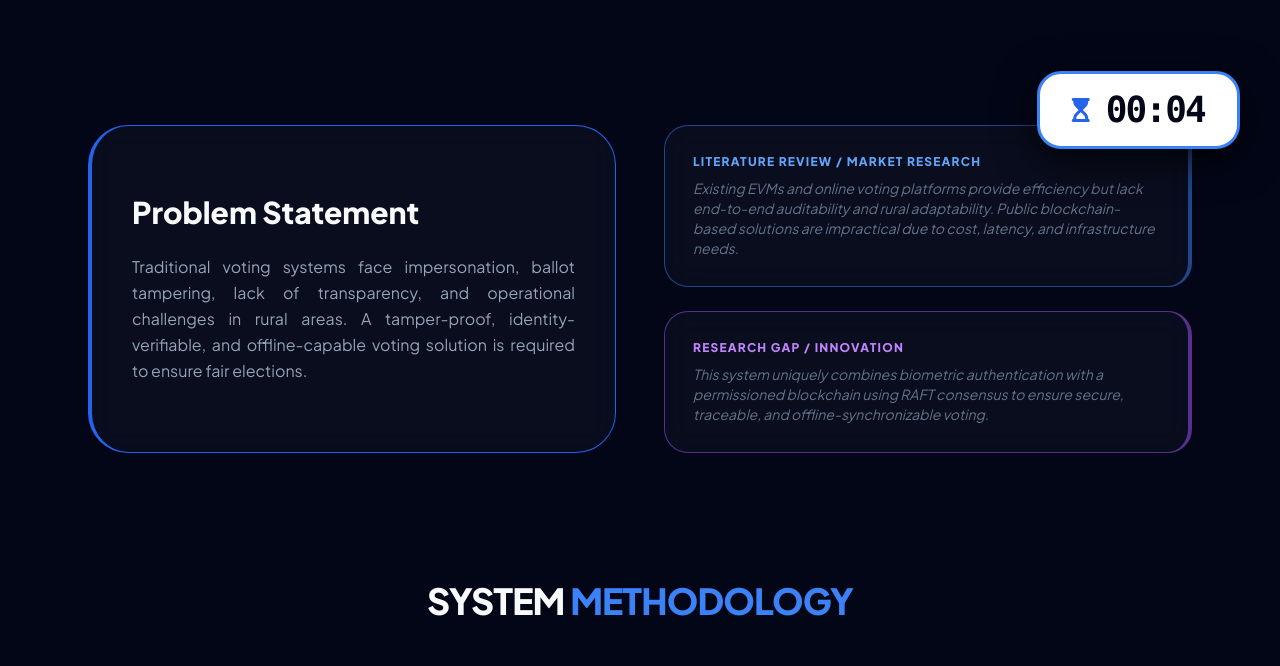
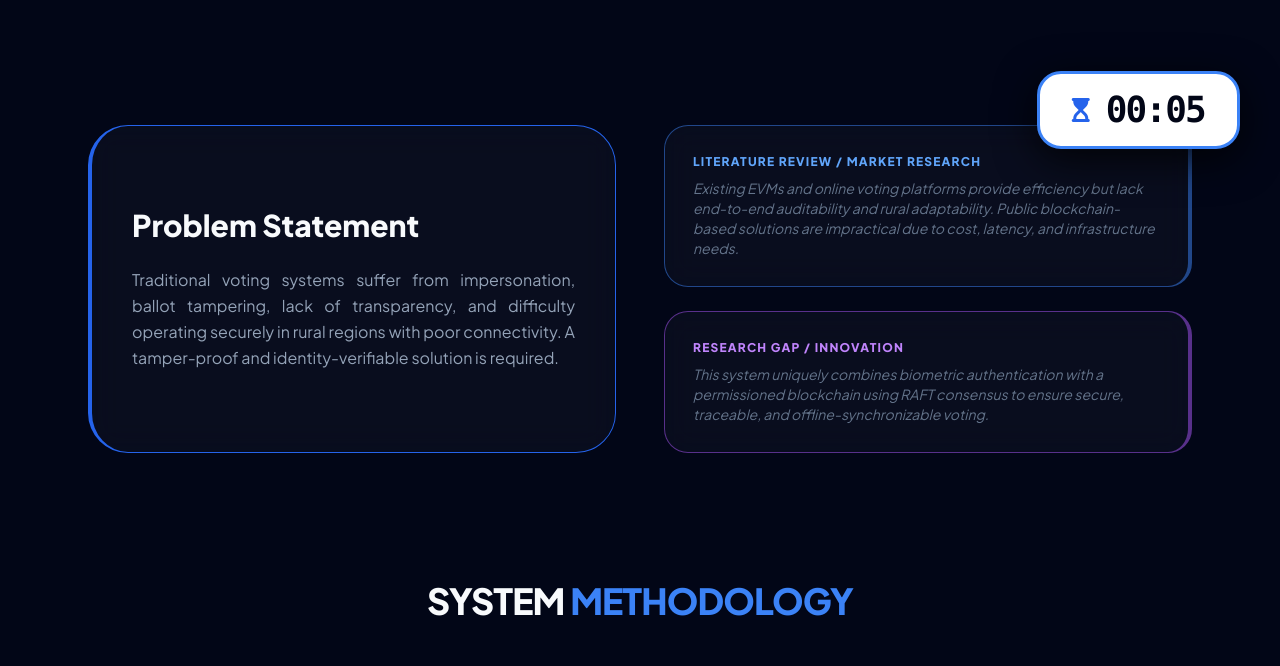
Before and after one commit to Psyfi4/Blockchain-Voting-System, a plain HTML site: page index.html in a window 1280 px wide. Shown: the part 611-1277 px from the top of the page. Drawn offline with nearby package versions, Linux system fonts and the light colour scheme.

Commit message:
Fix HTML structure and improve timer functionality

```diff
--- a/index.html
+++ b/index.html
@@ -31,7 +31,7 @@
         <div class="flex items-center gap-4">
             <div class="bg-white p-1 rounded flex items-center justify-center shadow-md" style="height: 48px; width: 48px;">
                 <img src="mujlogo.jpg" alt="MUJ" class="h-full w-auto object-contain" onerror="this.src='https://via.placeholder.com/50?text=MUJ'">
-
+            </div>
             <div class="flex flex-col text-left">
                 <span class="text-xl font-black text-white leading-none uppercase tracking-tighter">PBL <span class="text-blue-500 italic">2026</span></span>
                 <span class="text-[9px] text-slate-400 font-bold uppercase tracking-widest mt-1">Dept. of Computer Science & Engineering</span>
@@ -49,35 +49,27 @@
 
         <section class="text-center">
             <div class="inline-block px-4 py-1 border border-slate-800 rounded-full text-slate-500 text-[10px] font-mono mb-6 uppercase tracking-widest">ID: [23FE10CSE00598]</div>
-            <h1 class="text-6xl md:text-7xl font-extrabold mb-8 uppercase leading-tight"><span class="gradient-text uppercase">[Votingo - Biometric Authenticated Blockchain Voting System]</span></h1>
+            <h1 class="text-6xl md:text-7xl font-extrabold mb-8 uppercase leading-tight"><span class="gradient-text uppercase">[Votingo-Biometric Authenticated Blockchain Voting System]</span></h1>
             <p class="text-slate-400 max-w-2xl mx-auto italic text-lg leading-relaxed border-l-2 border-blue-500/30 pl-6 text-left">
-                "This project develops a secure digital voting system by integrating
-face recognition with a permissioned blockchain to eliminate duplicate
-voting, prevent manipulation, and enable voting even in low-connectivity
-rural environments."
-            </p>
+                "This project develops a secure digital voting system by integrating face recognition with a permissioned blockchain to eliminate duplicate voting, prevent manipulation, and enable voting even in low-connectivity rural environments."</p>
         </section>
 
         <section id="problem" class="grid md:grid-cols-2 gap-12 items-stretch">
             <div class="glass p-10 rounded-[2.5rem] flex flex-col justify-center border-l-4 border-blue-600">
                 <h2 class="text-3xl font-extrabold mb-6">Problem Statement</h2>
-                <p class="text-slate-400 leading-relaxed text-justify">Traditional voting systems face impersonation, ballot tampering,
-lack of transparency, and operational challenges in rural areas.
-A tamper-proof, identity-verifiable, and offline-capable voting
-solution is required to ensure fair elections.</p>
+                <p class="text-slate-400 leading-relaxed text-justify">Traditional voting systems suffer from impersonation, ballot tampering, lack of transparency, and difficulty operating securely in rural regions with poor connectivity. A tamper-proof and identity-verifiable solution is required.
+                </p>
             </div>
             <div class="space-y-6">
                 <div class="glass p-7 rounded-3xl border-r-4 border-blue-500/50">
                     <h3 class="text-blue-400 font-bold text-xs uppercase tracking-widest mb-2">Literature Review / Market Research</h3>
-                    <p class="text-sm text-slate-500 italic">Existing EVMs and online voting platforms provide efficiency but lack
-end-to-end auditability and rural adaptability. Public blockchain-based
-solutions are impractical due to cost, latency, and infrastructure needs.</p>
+                    <p class="text-sm text-slate-500 italic">Existing EVMs and online voting platforms provide efficiency but lack end-to-end auditability and rural adaptability. Public blockchain-based solutions are impractical due to cost, latency, and infrastructure needs.
+</p>
                 </div>
                 <div class="glass p-7 rounded-3xl border-r-4 border-purple-500/50">
                     <h3 class="text-purple-400 font-bold text-xs uppercase tracking-widest mb-2">Research Gap / Innovation</h3>
-                    <p class="text-sm text-slate-500 italic">This system uniquely combines biometric authentication with a
-permissioned blockchain using RAFT consensus to ensure secure,
-traceable, and offline-synchronizable voting.</p>
+                    <p class="text-sm text-slate-500 italic">This system uniquely combines biometric authentication with a permissioned blockchain using RAFT consensus to ensure secure, traceable, and offline-synchronizable voting.
+</p>
                 </div>
             </div>
         </section>
@@ -88,19 +80,17 @@ traceable, and offline-synchronizable voting.</p>
                 <div class="glass p-8 rounded-3xl text-center">
                     <i class="fas fa-database text-blue-500 text-3xl mb-4"></i>
                     <h3 class="font-bold mb-2 uppercase text-xs tracking-widest">Dataset / Input</h3>
-                    <p class="text-sm text-slate-500">Live facial capture, stored voter embeddings, hashed identity records,
-and locally cached vote transactions used for blockchain submission.</p>
+                    <p class="text-sm text-slate-500">[Live facial capture, stored voter embeddings, hashed identity records, and locally cached vote transactions used for blockchain submission.]</p>
                 </div>
                 <div class="glass p-8 rounded-3xl text-center">
                     <i class="fas fa-microchip text-purple-500 text-3xl mb-4"></i>
                     <h3 class="font-bold mb-2 uppercase text-xs tracking-widest">Model / Architecture</h3>
-                    <p class="text-sm text-slate-500">Face verification → Unique voting token → Blockchain transaction →
-Consensus validation → Immutable storage → Offline sync capability.</p>
+                    <p class="text-sm text-slate-500">[Face verification → Voting token generation → Blockchain transaction → RAFT consensus validation → Immutable vote storage → Offline sync support.]</p>
                 </div>
                 <div class="glass p-8 rounded-3xl text-center border-2 border-green-500/20 bg-green-500/5">
                     <i class="fab fa-python text-green-500 text-3xl mb-4"></i>
                     <h3 class="font-bold mb-4 uppercase text-xs tracking-widest text-green-400">Live Execution</h3>
-                    <a href="https://github.com/Psyfi4/Blockchain-Voting-System" target="_blank" class="px-6 py-2 bg-green-600 rounded-full text-[10px] font-black hover:bg-green-500 transition shadow-lg shadow-green-900/40">VIEW CODE / DEMO</a>
+                    <a href="[LINK]" target="_blank" class="px-6 py-2 bg-green-600 rounded-full text-[10px] font-black hover:bg-green-500 transition shadow-lg shadow-green-900/40">VIEW CODE / DEMO</a>
                 </div>
             </div>
         </section>
@@ -124,12 +114,12 @@ Consensus validation → Immutable storage → Offline sync capability.</p>
             <div class="flex flex-wrap justify-center gap-10">
                 <div class="glass px-12 py-8 rounded-[2rem] border-b-4 border-blue-600">
                     <p class="text-[9px] font-bold text-blue-500 mb-2 uppercase tracking-widest">Project Guide</p>
-                    <p class="font-black text-xl text-slate-100">Rishi Kumar Shrivastava</p>
+                    <p class="font-black text-xl text-slate-100">[Rishi Kumar Shrivastava]</p>
                 </div>
                 <div class="glass px-12 py-8 rounded-[2rem] border-b-4 border-slate-700">
-                    <p class="text-[9px] font-bold text-slate-400 mb-2 uppercase tracking-widest">Team Member</p>
-                    <p class="font-black text-xl text-slate-100">Arman Sinha</p>
-                    <p class="text-[10px] text-slate-500 mt-1">23FE10CSE00598</p>
+                    <p class="text-[9px] font-bold text-slate-400 mb-2 uppercase tracking-widest">Student Name</p>
+                    <p class="font-black text-xl text-slate-100">[Arman Sinha]</p>
+                    <p class="text-[10px] text-slate-500 mt-1">[23FE10CSE00598]</p>
                 </div>
             </div>
         </section>
@@ -141,43 +131,51 @@ Consensus validation → Immutable storage → Offline sync capability.</p>
     </footer>
 
     <script>
-const display = document.getElementById("displayTime");
-const container = document.getElementById("timerContainer");
-const icon = document.getElementById("timerIcon");
+        // TIMER LOGIC
+        let sec = 0;
+        let timer = null;
+        function startTimer() {
+            timer = setInterval(() => {
+                sec++;
+                let m = Math.floor(sec / 60);
+                let s = sec % 60;
+                document.getElementById('displayTime').innerText = `${m.toString().padStart(2, '0')}:${s.toString().padStart(2, '0')}`;
 
-let startTime = null;
-let stopped = false;
+                if (sec >= 480 && sec < 600) { // 8-10 Mins Warning
+                    document.getElementById('timerContainer').classList.add('timer-warning');
+                    document.getElementById('timerIcon').classList.replace('fa-hourglass-start', 'fa-hourglass-half');
+                } else if (sec >= 600) { // 10 Mins Stop
+                    clearInterval(timer);
+                    document.getElementById('timerContainer').classList.replace('timer-warning', 'timer-stop');
+                    document.getElementById('displayTime').innerText = "10:00";
+                    document.getElementById('timerIcon').classList.replace('fa-hourglass-half', 'fa-hourglass-end');
+                }
+            }, 1000);
+        }
 
-function updateTimer(timestamp) {
-    if (!startTime) startTime = timestamp;
-
-    const elapsed = Math.floor((timestamp - startTime) / 1000);
-
-    const minutes = Math.floor(elapsed / 60);
-    const seconds = elapsed % 60;
-
-    display.textContent =
-        String(minutes).padStart(2, '0') + ":" +
-        String(seconds).padStart(2, '0');
-
-    if (elapsed >= 480 && elapsed < 600) {
-        container.classList.add("timer-warning");
-        icon.classList.replace("fa-hourglass-start", "fa-hourglass-half");
-    }
-
-    if (elapsed >= 600) {
-        container.classList.remove("timer-warning");
-        container.classList.add("timer-stop");
-        icon.classList.replace("fa-hourglass-half", "fa-hourglass-end");
-        stopped = true;
-    }
-
-    if (!stopped) {
-        requestAnimationFrame(updateTimer);
-    }
-}
-
-requestAnimationFrame(updateTimer);
-</script>
+        // RESULTS CHART (Demo Data)
+        const ctx = document.getElementById('resultsChart').getContext('2d');
+        new Chart(ctx, {
+            type: 'bar',
+            data: {
+                labels: ['Existing System', 'Our Solution'],
+                datasets: [{
+                    data: [70, 92],
+                    backgroundColor: ['#1e293b', '#3b82f6'],
+                    borderRadius: 15,
+                    barThickness: 50
+                }]
+            },
+            options: {
+                responsive: true,
+                maintainAspectRatio: false,
+                plugins: { legend: { display: false } },
+                scales: {
+                    y: { beginAtZero: true, grid: { color: '#ffffff05' }, ticks: { color: '#475569' } },
+                    x: { grid: { display: false }, ticks: { color: '#475569' } }
+                }
+            }
+        });
+    </script>
 </body>
 </html>
```
